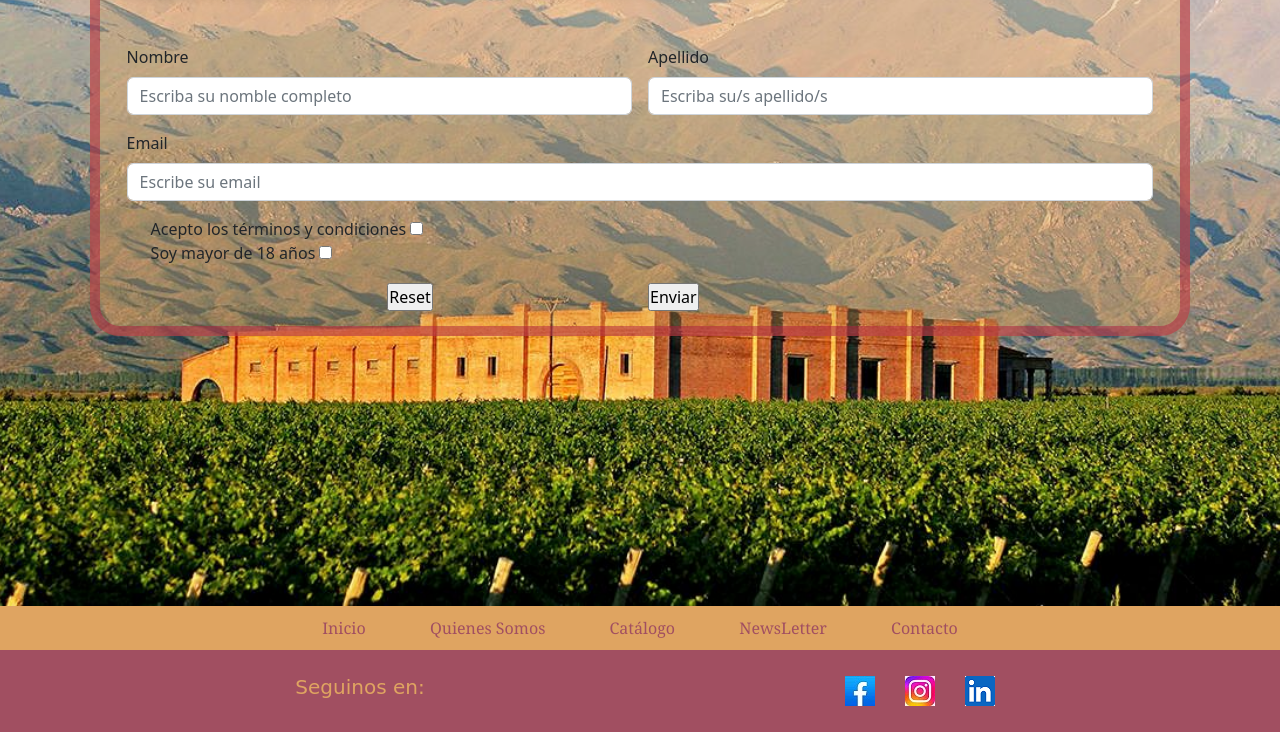
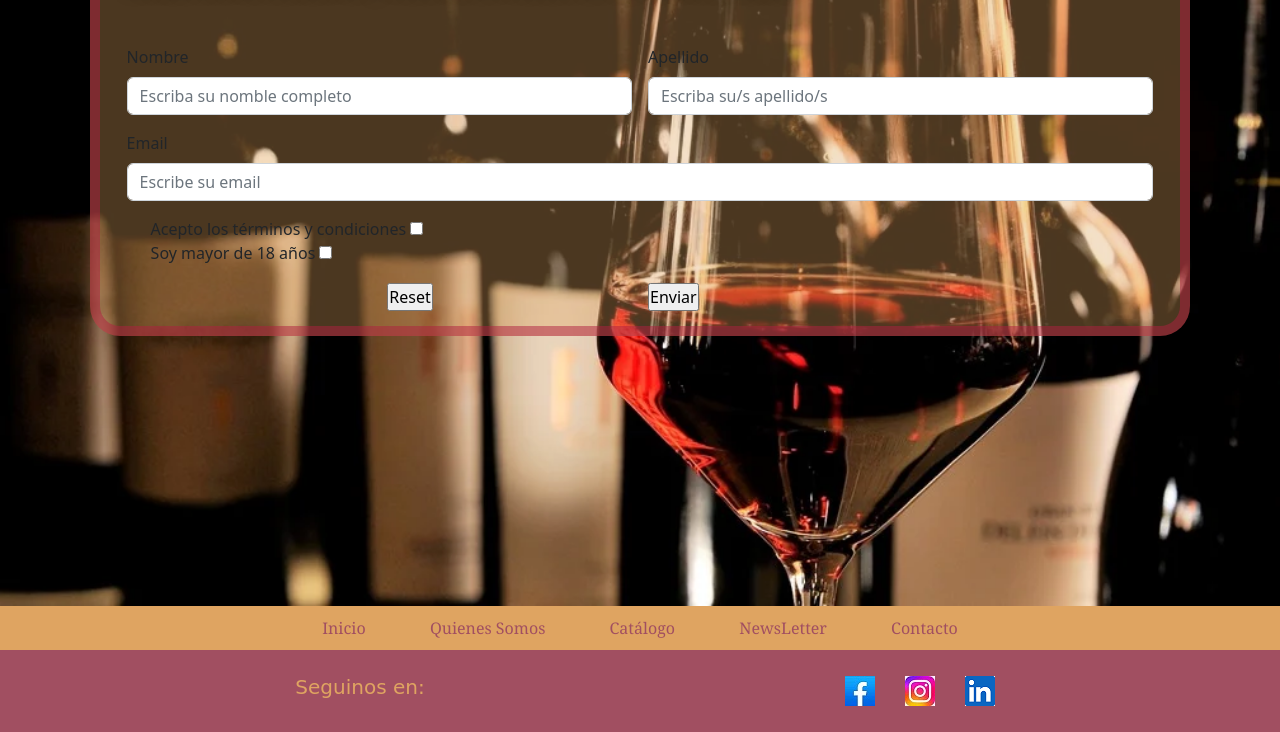
Before and after one commit to AgustinCamassa/PFCamassa, a website: page pages/newsletter.html in a window 1280 px wide. Shown: the part 334-1066 px from the top of the page. Drawn offline with nearby package versions, Linux system fonts and the light colour scheme.

Commit message:
testeo en github

```diff
--- a/scss/pages/_newsletter.scss
+++ b/scss/pages/_newsletter.scss
@@ -1,6 +1,6 @@
 .fondo-n{
     height: 100vh;
-    background-image: url(../../img/bodega.jpg);
+    background-image: url(../../img/fondo.jpg);
     background-position: center;
     background-size: cover;
     padding: 7%;
```
Also changed, not shown: css/styles.css.
